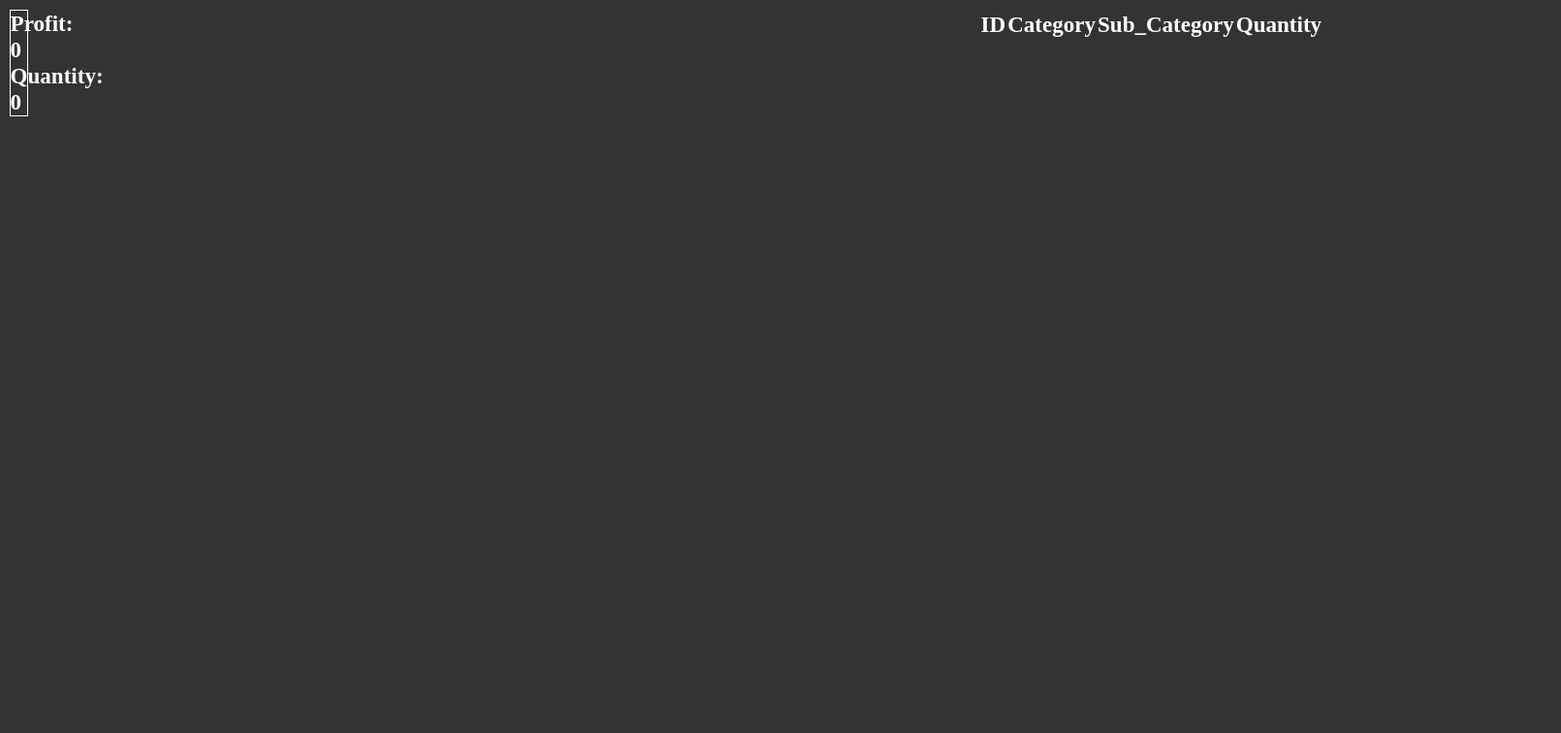
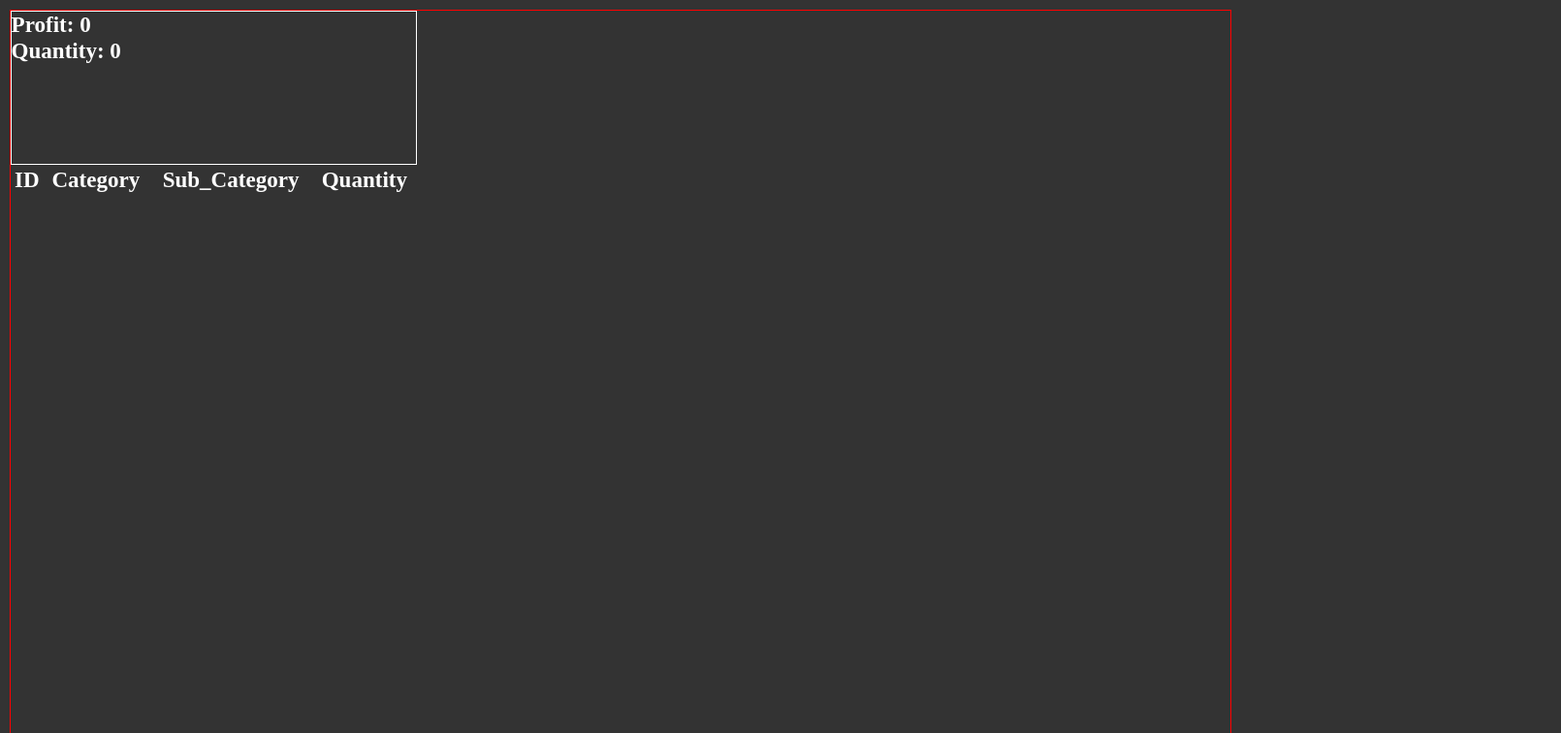
Before and after one commit to Ben3940/dashboard, a React (Vite) app in the folder client/: page / in a window 1280 px wide. Shown: the top 756 px of the page at 97% size, 1610 px wide, since content can reach past the window. Built offline with nearby package versions, Linux system fonts and the light colour scheme.

Commit message:
Improved layout of dashboard with css grid.  Still needs work but is getting better

```diff
--- a/client/src/components/Profit_Overview.tsx
+++ b/client/src/components/Profit_Overview.tsx
@@ -30,7 +30,7 @@ export function Profit_Overview() {
     load_data();
   }, []);
   return (
-    <section className='overview-card'>
+    <section id='overview-card'>
       <h1>Profit: {profitQuantity.Profit}</h1>
       <h1>Quantity: {profitQuantity.Quantity}</h1>
     </section>
--- a/client/src/index.css
+++ b/client/src/index.css
@@ -5,38 +5,40 @@
   background-color: #333;
   color: #fff;
   font-size: 1.2rem;
+  overflow: hidden;
 }
 
 body {
-  padding: 0.5rem;
+  padding: 0.5rem 0.5rem 1.2rem 0.5rem;
 }
 
 .container {
   display: grid;
-  grid-template-columns: 5fr;
-  grid-template-rows: 4fr;
+  grid-template-rows: repeat(5, 1fr);
+  grid-template-columns: repeat(3, 1fr);
+  border: 1px solid red;
+  height: 100vh;
+}
+#overview-card {
+  grid-row: 1;
+  grid-column: 1;
+  border: 1px solid #fff;
+}
+
+#table {
+  grid-row: 2 / 6;
+  grid-column: 1;
+  padding-bottom: 0.5rem;
 }
 
 #bar-chart-container {
-  grid-row: 2;
+  grid-row: 3;
   grid-column: 2 / 5;
-  width: 600px;
+  width: 800px;
 }
 
 #split-bar-container {
-  grid-row: 2;
-  grid-column: 1/ 2;
-  width: 1000px;
+  grid-row: 1/ 3;
+  grid-column: 2/5;
+  width: auto;
 }
-
-#table {
-  grid-row: 1;
-  grid-column: 2;
-}
-
-.overview-card {
-  grid-row: 1;
-  width: 1rem;
-
-  border: 1px solid #fff;
-}
```
